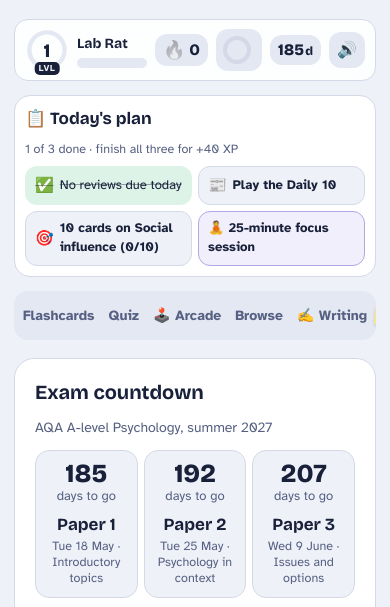
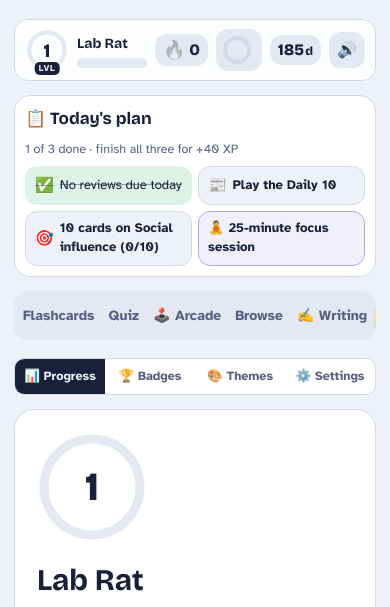
Before and after one commit to mrstwakefield/Mr-Wakefields-Fount-of-Wisdom-Knowledge, a plain HTML site: page index.html in a window 390 px wide. Both pictures are taken after a click on the button 239 px from the left and 262 px from the top of the page. Shown: the part 212-819 px from the top of the page. Drawn offline with nearby package versions, Linux system fonts and the light colour scheme.

Commit message:
Split Trophies into Progress, Badges, Themes and Settings pages
Key stats up front with the rest under More stats, badge filters (All, Earned,
Not yet) with earned badges first, and compact badges on phones.

Co-Authored-By: Claude Opus 5.5 <noreply@anthropic.com>
Claude-Session: https://claude.ai/code/session_01XwK6fjMV3Q6bTkD5fjxRTi

```diff
--- a/index.html
+++ b/index.html
@@ -353,6 +353,24 @@ mark{background:#FFE17A;color:#18203A;border-radius:3px;padding:0 1px}
 .weekban b{display:block;font-family:var(--display);font-size:17px}
 .weekban div span{font-size:14px;color:var(--muted)}
 .weekban i{font-style:normal;font-weight:800;background:var(--c);color:#fff;border-radius:99px;padding:6px 14px;white-space:nowrap}
+
+/* trophies pages */
+#trophyArea{display:flex;flex-direction:column}
+#trophyArea > section{display:none}
+#trophyArea[data-sec="progress"] > section[data-sec="progress"],#trophyArea[data-sec="badges"] > section[data-sec="badges"],#trophyArea[data-sec="themes"] > section[data-sec="themes"],#trophyArea[data-sec="settings"] > section[data-sec="settings"]{display:block}
+.ts-profile{order:1}.ts-tiles{order:2}.ts-exam{order:3}.ts-weak{order:4}.ts-heat{order:5}.ts-goal{order:6}
+.ts-badges{order:1}.ts-scrolls{order:2}.ts-certs{order:3}
+.ts-a11y{order:1}.ts-report{order:2}.ts-backup{order:3}
+.tseg{order:0;align-self:flex-start;margin-bottom:14px;max-width:100%;overflow-x:auto;flex-wrap:nowrap}
+.tseg button{white-space:nowrap;font-weight:700;padding:9px 14px}
+.tseg small{opacity:.7;font-weight:400}
+.bseg{margin-bottom:12px}
+.morestats{margin:-4px 0 14px}
+@media (max-width:560px){ .ts-badges .badges{grid-template-columns:repeat(3,minmax(0,1fr));gap:6px} .ts-badges .badge{padding:8px 6px} .ts-badges .badge .bi{font-size:26px} .ts-badges .badge b{font-size:12.5px;line-height:1.2} .ts-badges .badge span{font-size:11px} }
+.morestats summary{cursor:pointer;color:var(--muted);font-weight:700;padding:4px 2px;font-size:15px;list-style:none}
+.morestats summary::before{content:"▸ "} .morestats[open] summary::before{content:"▾ "}
+.morestats .tiles{margin-top:8px}
+@media (max-width:560px){ .tseg{display:grid;grid-template-columns:repeat(4,minmax(0,1fr));width:100%;align-self:stretch} .tseg button{padding:8px 2px;font-size:12.5px} .tseg small{display:none} }
 
 /* batch 3 */
 .seg[aria-label="Which cards"]{flex-wrap:wrap}
@@ -715,7 +733,7 @@ const KEY = "rr-psych-v1";
 let store = {p:{}, sel:TOPICS.map(t=>t.key), all:TOPICS.map(t=>t.key)};
 try{ const s = JSON.parse(localStorage.getItem(KEY)||"null"); if(s && s.p){ store.p = s.p; if(Array.isArray(s.sel)){ const seen=new Set(Array.isArray(s.all)?s.all:s.sel.concat(["Social Influence","Memory","Attachment","Psychopathology","Approaches","Biopsychology","RM","Issues and Debates part I"])); store.sel = [...new Set(s.sel.map(k=>k.startsWith("Issues and Debates")?"Issues and Debates part I":k))].filter(k=>TMAP[k]).concat(TOPICS.map(t=>t.key).filter(k=>!seen.has(k))); } } }catch(e){}
 function save(){ try{ localStorage.setItem(KEY, JSON.stringify(store)); }catch(e){} }
-try{ const s0=JSON.parse(localStorage.getItem(KEY)||"null"); if(s0) ["sr","theme","gapMode","srMig","a11y","reportName"].forEach(k=>{ if(s0[k]!==undefined) store[k]=s0[k]; }); }catch(e){}
+try{ const s0=JSON.parse(localStorage.getItem(KEY)||"null"); if(s0) ["sr","theme","gapMode","srMig","a11y","reportName","trophyTab"].forEach(k=>{ if(s0[k]!==undefined) store[k]=s0[k]; }); }catch(e){}
 const status = id => store.p[id] || "";
 
 /* ---------- spaced repetition: Got it → back in 1, 3, 7, 21, then 60 days ---------- */
@@ -1395,9 +1413,9 @@ function renderHud(){
   $("#soundBtn").setAttribute("aria-label", G.sound?"Mute sounds":"Turn sounds on");
 }
 $("#soundBtn").onclick=()=>{ G.sound=!G.sound; save(); renderHud(); if(G.sound) sfx("ok"); };
-$("#hudLvl").onclick=()=>goTab("trophies");
-$("#hudGoal").onclick=()=>goTab("trophies");
-$("#hudExam").onclick=()=>{ goTab("trophies"); setTimeout(()=>{ const b=$("#examBox"); if(b) b.scrollIntoView({behavior:reduced()?"auto":"smooth"}); },50); };
+$("#hudLvl").onclick=()=>{ trophyTab="progress"; goTab("trophies"); };
+$("#hudGoal").onclick=()=>{ trophyTab="progress"; goTab("trophies"); };
+$("#hudExam").onclick=()=>{ trophyTab="progress"; goTab("trophies"); setTimeout(()=>{ const b=$("#examBox"); if(b) b.scrollIntoView({behavior:reduced()?"auto":"smooth"}); },50); };
 $("#hudDue").onclick=()=>{ if(dueCount()===0){ store.sel=TOPICS.map(t=>t.key); save(); renderChips(); } goTab("cards"); setFilter("due"); document.querySelector("#p-cards").scrollIntoView({behavior:reduced()?"auto":"smooth"}); };
 
 /* ================= QUESTION GENERATORS (stats lab, exam skills, gap fill) =================
@@ -2817,9 +2835,10 @@ function wireBackup(){
   $("#loadSave").onclick=()=>{ const v=$("#loadCode").value.trim(); if(!v){ msg.className="savemsg no"; msg.textContent="Paste a save code into the box first."; return; } loadSave(v); };
   $("#loadFile").onchange=e=>{ const f=e.target.files[0]; if(!f) return; f.text().then(loadSave); };
 }
-$("#backupLink").onclick=()=>{ goTab("trophies"); setTimeout(()=>{ const b=$("#backupBox"); if(b) b.scrollIntoView({behavior:reduced()?"auto":"smooth"}); },50); };
+$("#backupLink").onclick=()=>{ trophyTab="settings"; goTab("trophies"); setTimeout(()=>{ const b=$("#backupBox"); if(b) b.scrollIntoView({behavior:reduced()?"auto":"smooth"}); },50); };
 
 /* ---- trophies ---- */
+let trophyTab=store.trophyTab||"progress", badgeFilter="all";
 function renderTrophies(){
   const n=lvlFor(G.xp), s=lvlStart(n), e=lvlStart(n+1), frac=(G.xp-s)/(e-s), t=today();
   const acc = G.st.cards ? Math.round(G.st.right/G.st.cards*100) : 0;
@@ -2831,13 +2850,21 @@ function renderTrophies(){
     const l= v===0?"": v<G.goal/2?"l1": v<G.goal?"l2":"l3";
     cells+=`<i class="${l} ${k===t?"today":""}" ${future?'style="visibility:hidden"':""} title="${k}: ${v} answered"></i>`;
   }
-  $("#trophyArea").innerHTML=`
+  const ta=$("#trophyArea"); ta.dataset.sec=trophyTab;
+  ta.innerHTML=`
+    <div class="seg tseg" role="tablist" aria-label="Trophies pages">${[["progress","📊 Progress"],["badges","🏆 Badges"],["themes","🎨 Themes"],["settings","⚙️ Settings"]].map(([k,l])=>`<button role="tab" aria-selected="${trophyTab===k}" aria-pressed="${trophyTab===k}" data-tt="${k}">${l}${k==="badges"?` <small>${got}/${BADGES.length}</small>`:""}</button>`).join("")}</div>
+
+<section data-sec="progress" class="ts-exam">
     ${(()=>{ const tg=dailyTarget();
       return `<div class="box" id="examBox"><h3>Exam countdown <small>AQA A-level Psychology, summer 2027</small></h3><div class="exams">${EXAMS.map(([nm,d,sub])=>{ const dd=daysUntil(d); return `<div class="exam ${dd<0?"past":""}"><b>${dd<0?"✓":dd}</b><span>${dd<0?"Done":dd===0?"Today!":dd===1?"day to go":"days to go"}</span><strong>${nm}</strong><small>${new Date(d+"T12:00").toLocaleDateString("en-GB",{weekday:"short",day:"numeric",month:"long"})} · ${sub}</small></div>`; }).join("")}</div>
         ${tg?`<p class="target">You have <b>${tg.unknown.toLocaleString()}</b> cards not yet known and <b>${tg.days}</b> days until Paper 1. Learning about <b>${tg.perDay}</b> new card${tg.perDay===1?"":"s"} a day gets you through them all. With reviews, a daily goal of <b>${tg.goal}</b> answers would cover it${G.goal===tg.goal?" (that's your goal already ✓)":""}.</p>${G.goal!==tg.goal?`<button class="btn ghost" id="useGoal" data-g="${tg.goal}">Set my daily goal to ${tg.goal}</button>`:""}`:`<p class="target">All three papers are done. Brilliant work. 🎉</p>`}</div>`; })()}
+    </section>
+<section data-sec="progress" class="ts-profile">
     <div class="profile"><div class="bigring"><svg viewBox="0 0 110 110"><circle class="ring-bg" cx="55" cy="55" r="48" style="stroke-width:9"/><circle class="ring-fg" cx="55" cy="55" r="48" style="stroke-width:9" ${ring(48,frac)}/></svg><b>${n}</b></div>
       <div><h2>${esc(rankFor(n))}</h2><p>Level ${n} · ${G.xp.toLocaleString()} XP total · ${e-G.xp} XP to level ${n+1}</p>
       <p>${(()=>{const nx=RANKS.find(r=>r[0]>n); return nx?`Next rank: <b>${esc(nx[1])}</b> at level ${nx[0]}`:"You've reached the top rank. Legend."})()}</p></div></div>
+    </section>
+<section data-sec="progress" class="ts-tiles">
     <div class="tiles">
       <div class="tile"><b>🔥 ${G.last===t||(G.last&&dayNum(t)-dayNum(G.last)===1)?G.streak:0}</b><span>Day streak (best ${G.best})</span></div>
       <div class="tile"><b>🧊 ${G.freeze}</b><span>Streak freezes (earn one every 7 days)</span></div>
@@ -2845,27 +2872,48 @@ function renderTrophies(){
       <div class="tile"><b>${knownTotal()}</b><span>Cards known of ${DATA.length}</span></div>
       <div class="tile"><b>${G.st.cards.toLocaleString()}</b><span>Questions answered</span></div>
       <div class="tile"><b>${acc}%</b><span>Accuracy</span></div>
+    </div>
+    <details class="morestats"><summary>More stats</summary><div class="tiles">
       <div class="tile"><b>${G.st.combo}</b><span>Best combo</span></div>
       <div class="tile"><b>${G.st.blitz.toLocaleString()}</b><span>Blitz best</span></div>
       <div class="tile"><b>${G.st.surv}</b><span>Survival best</span></div>
       <div class="tile"><b>🎓 ${G.st.exam}/10</b><span>Exam Skills best (${G.st.examRounds} rounds)</span></div>
       <div class="tile"><b>🧮 ${G.st.stats}/10</b><span>Stats Lab best (${G.st.statsRounds} rounds)</span></div>
       <div class="tile"><b>${G.st.gap.toLocaleString()}</b><span>Gap Fill best</span></div>
-    </div>
+      <div class="tile"><b>🔎 ${G.st.flawBest||0}/8</b><span>Spot the Flaw best</span></div>
+      <div class="tile"><b>🔗 ${G.st.matchBest||0}/15</b><span>Study Matcher best</span></div>
+      <div class="tile"><b>🧩 ${G.st.orderBest||0}/5</b><span>Put It in Order best</span></div>
+      <div class="tile"><b>👹 ${Object.keys(G.st.bosses||{}).length}/${TOPICS.length}</b><span>Bosses beaten</span></div>
+      <div class="tile"><b>✍️ ${G.st.essays||0}</b><span>Essays self-marked</span></div>
+      <div class="tile"><b>📝 ${(G.mocks||[]).length}</b><span>Mini mocks done</span></div>
+      <div class="tile"><b>🩹 ${G.st.mistakesFixed||0}</b><span>Mistakes fixed</span></div>
+    </div></details>
+    </section>
+<section data-sec="progress" class="ts-weak">
     ${(()=>{ const ts=topicStats().filter(x=>x.n>0).sort((a,b)=>a.acc-b.acc), ys=Object.entries(G.acc.y).filter(([,v])=>v[1]>0).sort((a,b)=>a[1][0]/a[1][1]-b[1][0]/b[1][1]);
       const bar=(name,acc,n,c)=>`<div class="wrow"><span class="wl">${esc(name)}</span><span class="wb"><i style="width:${Math.round(acc*100)}%;background:${c}"></i></span><span class="wv">${Math.round(acc*100)}% <small>(${n})</small></span></div>`;
       return `<div class="box" id="weakBox"><h3>Weak spots <small>How often you get each topic right</small></h3>${ts.length?ts.map(x=>bar(x.name,x.acc,x.n,x.c)).join("")+(ys.length?`<h4 class="wh">By type of question</h4>`+ys.map(([k,v])=>bar(k,v[0]/v[1],v[1],"var(--ink)")).join(""):"")+(weakest(1).length?`<div class="btnrow" style="margin-top:12px"><button class="btn" id="weakGo">🎯 Fix my weak spots</button></div>`:`<p class="muted" style="margin:10px 0 0;font-size:14px">Answer at least ${WEAK_MIN} questions in a topic to unlock Fix my weak spots.</p>`):`<p class="muted" style="margin:0">Answer some flashcards, quizzes or Arcade questions and your strongest and weakest topics will appear here.</p>`}</div>`; })()}
+    </section>
+<section data-sec="themes" class="ts-themes">
     <div class="box"><h3>Themes <small>Unlock more as you level up</small></h3><div class="skins">${SKINS.filter(k=>!k.hidden||allScrolls()).map(k=>{ const ok=k.hidden?true:n>=k.lvl, on=(store.theme||"auto")===k.id;
       return `<button class="skin ${on?"on":""}" data-skin="${k.id}" ${ok?"":"disabled"} aria-pressed="${on}"><span class="sw" style="background:linear-gradient(135deg,${k.sw[0]} 50%,${k.sw[1]} 50%)"></span><b>${esc(k.name)}</b><span>${ok?esc(k.desc):"🔒 Level "+k.lvl}</span></button>`; }).join("")}</div></div>
+    </section>
+<section data-sec="badges" class="ts-certs">
     <div class="box" id="certBox"><h3>🏅 Certificates <small>Print them or save as a PDF</small></h3><div class="scrolls">${CERTS.map(c=>c.ok()?`<button class="scr got" data-cert="${c.id}"><span>🏅</span><b>${esc(c.title)}</b><small>${esc(c.sub())}</small></button>`:`<div class="scr"><span>🔒</span><b>${esc(c.title)}</b><small>${c.id==="bosses"?"Beat every topic boss":"Reach "+esc(c.title.toLowerCase())}</small></div>`).join("")}</div></div>
+    </section>
+<section data-sec="settings" class="ts-a11y">
     <div class="box" id="a11yBox"><h3>Reading and accessibility</h3>
       <div class="bar-row" style="margin:0"><div class="seg" role="group" aria-label="Font">${[["std","Standard font"],["lexend","Easy-read font (Lexend)"]].map(([v,l])=>`<button aria-pressed="${store.a11y.font===v}" data-font="${v}">${l}</button>`).join("")}</div>
       <div class="seg" role="group" aria-label="Text size">${[[0.9,"A−"],[1,"A"],[1.15,"A+"],[1.3,"A++"]].map(([v,l])=>`<button aria-pressed="${store.a11y.size===v}" data-size="${v}" aria-label="Text size ${l}">${l}</button>`).join("")}</div></div>
       <p class="muted" style="margin:10px 0 0;font-size:14px">${canSpeak?"Tap 🔈 on a flashcard or quiz question to hear it read aloud.":"Read aloud isn't available in this browser."}</p></div>
+    </section>
+<section data-sec="settings" class="ts-report">
     <div class="box" id="reportBox"><h3>📨 Send your progress to your teacher</h3>
       <p class="muted" style="margin:0 0 10px">Makes a short code with your level, streak, cards known and how you're doing in each topic. Paste it into Google Classroom, Teams or an email to your teacher. Nothing is uploaded anywhere.</p>
       <div class="bar-row" style="margin:0"><input class="search" id="repName" maxlength="30" placeholder="Your name or initials" value="${esc(store.reportName||"")}" aria-label="Your name or initials" style="flex:1 1 200px"><button class="btn" id="repCopy">📋 Copy progress report code</button></div>
       <p id="repMsg" class="savemsg" aria-live="polite"></p></div>
+    </section>
+<section data-sec="settings" class="ts-backup">
     <div class="box" id="backupBox"><h3>Back up or move your progress <small>Last backed up: ${G.lastBackup?G.lastBackup.split("-").reverse().join("/"):"never"}</small></h3>
       <p class="muted" style="margin:0 0 12px">Your progress is saved in this browser only, so clearing your browser data wipes it. Copy your save code and keep it safe, e.g. email it to yourself. To carry on on another device (school PC, phone, laptop), paste the code there. The code holds your progress only: no name, no login, no personal data.</p>
       <div class="btnrow"><button class="btn" id="copySave">📋 Copy my save code</button><button class="btn ghost" id="dlSave">💾 Download backup file</button></div>
@@ -2873,15 +2921,29 @@ function renderTrophies(){
       <textarea id="loadCode" placeholder="Paste a save code here (it starts with F1)" spellcheck="false"></textarea>
       <div class="btnrow"><button class="btn ghost" id="loadSave">Load save code</button><label class="btn ghost filebtn">📂 Load backup file<input type="file" id="loadFile" accept=".txt,text/plain" hidden></label></div>
       <p id="saveMsg" class="savemsg" aria-live="polite"></p></div>
+    </section>
+<section data-sec="progress" class="ts-goal">
     <div class="box"><h3>Daily goal <small>Answer this many questions a day to keep your streak</small></h3>
       <div class="seg" role="group" aria-label="Daily goal">${[[15,"Chill"],[30,"Steady"],[50,"Serious"],[100,"Beast mode"]].map(([v,l])=>`<button aria-pressed="${G.goal===v}" data-goal="${v}">${l} · ${v}</button>`).join("")}</div></div>
+    </section>
+<section data-sec="progress" class="ts-heat">
     <div class="box"><h3>Last 12 weeks <small>Darker = closer to your goal</small></h3><div class="heat">${cells}</div></div>
+    </section>
+<section data-sec="badges" class="ts-scrolls">
     <div class="box" id="scrollBox"><h3>📜 Secret scrolls <small>${SECRET_SCROLLS.filter(x=>G.scrolls[x.id]).length} of ${SECRET_SCROLLS.length} found</small></h3><div class="scrolls">${SECRET_SCROLLS.map(x=>G.scrolls[x.id]?`<button class="scr got" data-scroll="${x.id}"><span>📜</span><b>${esc(x.title)}</b><small>Tap to read again</small></button>`:`<div class="scr"><span>🔒</span><b>Sealed scroll</b><small>${esc(x.hint)}</small></div>`).join("")}</div></div>
-    <div class="box"><h3>Badges <small>${got} of ${BADGES.length} unlocked</small></h3><div class="badges">${[...BADGES.filter(b=>!b[5]),...BADGES.filter(b=>b[5])].map(([id,ic,name,desc,,secret,hint])=>{
+    </section>
+<section data-sec="badges" class="ts-badges">
+    <div class="box"><h3>Badges <small>${got} of ${BADGES.length} unlocked</small></h3>
+      <div class="seg bseg" role="group" aria-label="Show badges">${[["all","All"],["got","Earned"],["locked","Not yet"]].map(([k,l])=>`<button aria-pressed="${badgeFilter===k}" data-bf="${k}">${l}</button>`).join("")}</div>
+      <div class="badges">${[...BADGES.filter(b=>!b[5]&&G.badges[b[0]]),...BADGES.filter(b=>!b[5]&&!G.badges[b[0]]),...BADGES.filter(b=>b[5]&&G.badges[b[0]]),...BADGES.filter(b=>b[5]&&!G.badges[b[0]])].filter(b=>badgeFilter==="all"||(badgeFilter==="got")===!!G.badges[b[0]]).map(([id,ic,name,desc,,secret,hint])=>{
       const has=G.badges[id]; if(!has && secret) return `<div class="badge locked secret"><div class="bi">❓</div><b>Secret badge</b><span>${esc(hint||"Keep revising to find it")}</span></div>`;
-      return `<div class="badge ${has?"got":"locked"}"><div class="bi">${ic}</div><b>${esc(name)}</b><span>${esc(desc)}</span></div>`; }).join("")}</div></div>`;
+      return `<div class="badge ${has?"got":"locked"}"><div class="bi">${ic}</div><b>${esc(name)}</b><span>${esc(desc)}</span></div>`; }).join("")}</div></div>
+    </section>
+`;
   document.querySelectorAll(".skin[data-skin]").forEach(b=>b.onclick=()=>{ store.theme=b.dataset.skin; if(!G.themesTried.includes(store.theme)) G.themesTried.push(store.theme); applySkin(store.theme); save(); checkBadges(); renderTrophies(); });
   wireBackup();
+  ta.querySelectorAll("[data-tt]").forEach(b=>b.onclick=()=>{ trophyTab=b.dataset.tt; store.trophyTab=trophyTab; save(); renderTrophies(); });
+  ta.querySelectorAll("[data-bf]").forEach(b=>b.onclick=()=>{ badgeFilter=b.dataset.bf; renderTrophies(); });
   document.querySelectorAll("[data-font]").forEach(b=>b.onclick=()=>{ store.a11y.font=b.dataset.font; applyA11y(); save(); renderTrophies(); });
   document.querySelectorAll("#a11yBox [data-size]").forEach(b=>b.onclick=()=>{ store.a11y.size=+b.dataset.size; applyA11y(); save(); renderTrophies(); });
   $("#repName").oninput=e=>{ store.reportName=e.target.value; save(); };
--- a/sw.js
+++ b/sw.js
@@ -1,6 +1,6 @@
 /* Offline support for Mr Wakefield's Fount of Knowledge and Wisdom.
    Bump VERSION whenever index.html changes so students get the update. */
-const VERSION = "fount-alevel-v5";
+const VERSION = "fount-alevel-v6";
 const CORE = ["./", "./index.html", "./manifest.webmanifest", "./icon.svg", "./icon-192.png", "./icon-512.png", "./apple-touch-icon.png"];
 
 self.addEventListener("install", e => {
```
